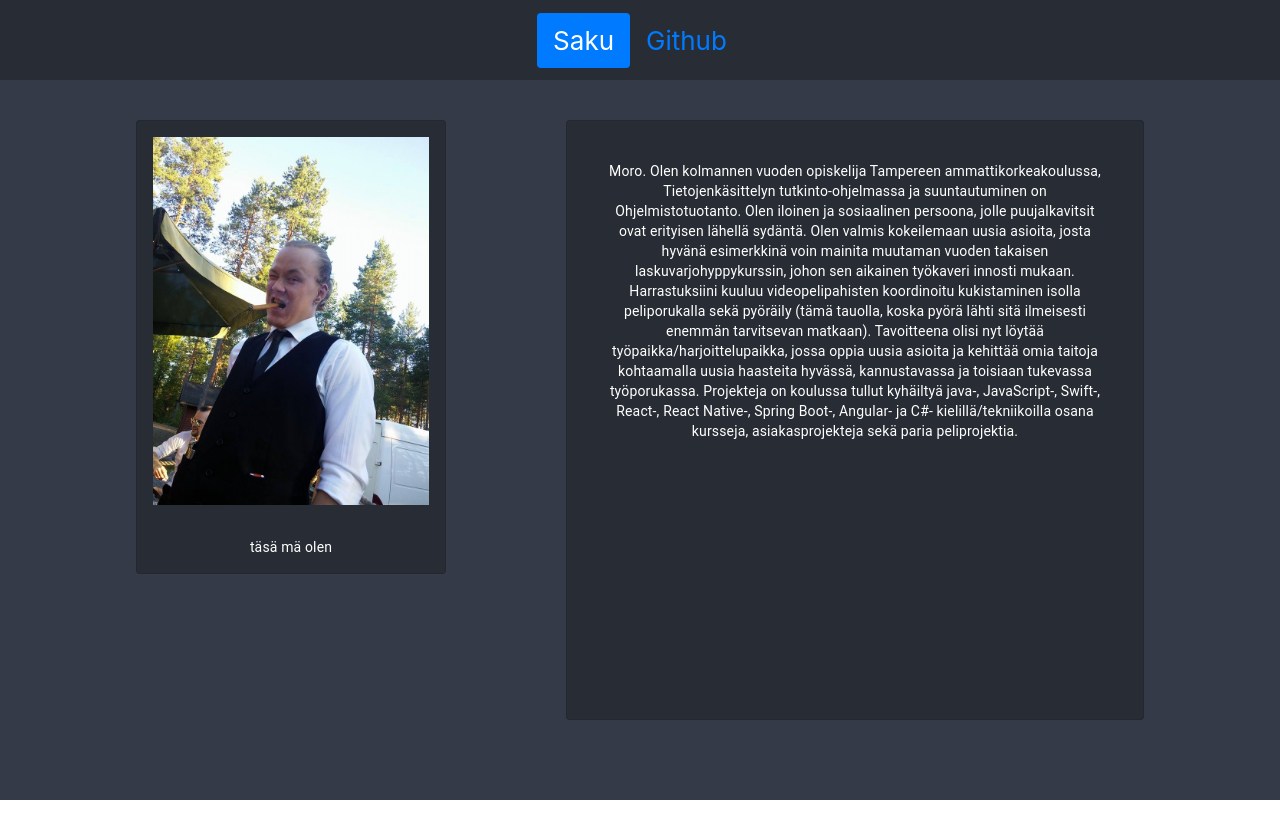
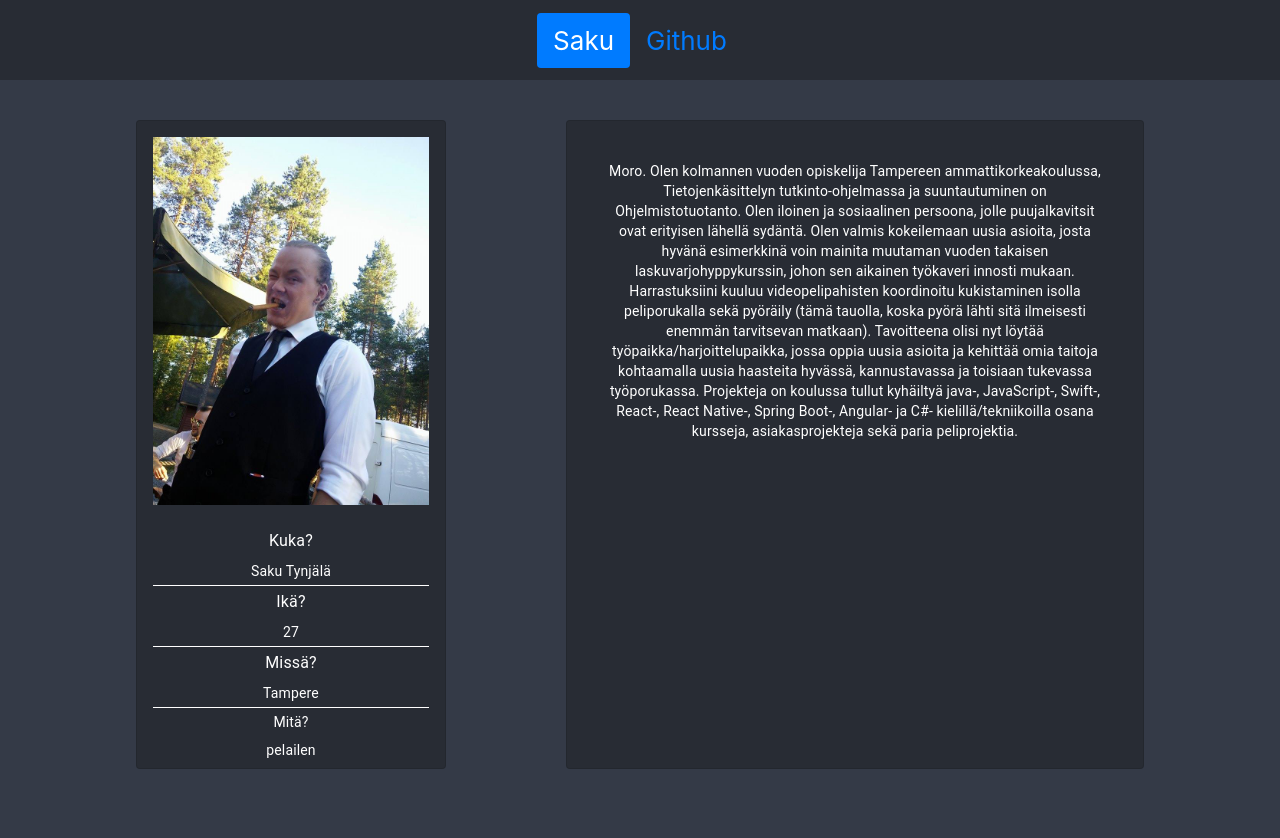
Before and after one commit to Sakkendalen/my-website, a React (Create React App) app: page / in a window 1280 px wide. Shown: the top 838 px of the page. Before the commit the page ends 800 px from the top, so only its background shows below. Built offline with nearby package versions, Linux system fonts and the light colour scheme.

Commit message:
calc birthday
Scope:
-Saku.js

because:
-funny little function to check my age

```diff
--- a/src/components/Info.js
+++ b/src/components/Info.js
@@ -34,10 +34,10 @@ export default class Info extends Component {
               <div className='content'>
                 <Grid container justify='center' spacing={2}>
                   {this.state.data.sort((a,b) => {
-                    if(a.created < b.created) {
+                    if(a.created_at < b.created_at) {
                       return true
                     }
-                    else if (a.created > b.created) {
+                    else if (a.created_at > b.created_at) {
                       return false
                     }
                     return 0
--- a/src/components/Saku.js
+++ b/src/components/Saku.js
@@ -1,5 +1,5 @@
 import React, { Component } from 'react';
-import { Typography, Paper } from '@material-ui/core';
+import { Typography, Paper, Divider } from '@material-ui/core';
 import { Image } from 'react-bootstrap';
 
 import '../styles/Saku.css';
@@ -11,11 +11,35 @@ export default class Saku extends Component {
     constructor(props){
         super(props);
         this.state = {
+          age: 0
         };
+        this.getAge = this.getAge.bind(this);
     }
 
     componentDidMount() {
+        this.getAge();
+    }
 
+    getAge() {
+      const myYear = 1993;
+      const myMonth = 3;
+      const myDay = 23;
+
+      let nowYear = new Date().getFullYear();
+      let nowMonth = new Date().getMonth() + 1;
+      let nowDay = new Date().getDate();
+
+      let age = nowYear - myYear;
+
+      if (nowMonth > myMonth){
+        return age
+      }
+      else if (nowMonth == myMonth && nowDay >= myDay) {
+        return age
+      }
+      else {
+        return age -1
+      }
     }
 
     render() {
@@ -28,8 +52,32 @@ export default class Saku extends Component {
                 <div className='imgCont'>
                   <Image alt='kuva' src={logo} rounded style={{maxHeight:'50vh', maxWidth:'50vh', padding: '2vh' }} />
                 </div>
-                <Typography variant='body2' style={{paddingTop: '2vh', paddingBottom: '2vh', color: 'white' }}>
-                  täsä mä olen
+                <Typography variant='body1' style={{paddingTop: '1vh', paddingBottom: '0.5vh', color: 'white' }}>
+                  Kuka?
+                </Typography>
+                <Typography variant='body2' style={{paddingTop: '0.5vh', paddingBottom: '0.5vh', color: 'white' }}>
+                  Saku Tynjälä
+                </Typography>
+                <Divider variant="middle" style={{ backgroundColor: 'white' }} />
+                <Typography variant='body1' style={{paddingTop: '0.5vh', paddingBottom: '0.5vh', color: 'white' }}>
+                  Ikä?
+                </Typography>
+                <Typography variant='body2' style={{paddingTop: '0.5vh', paddingBottom: '0.5vh', color: 'white' }}>
+                  {this.getAge()}
+                </Typography>
+                <Divider variant="middle" style={{ backgroundColor: 'white' }} />
+                <Typography variant='body1' style={{paddingTop: '0.5vh', paddingBottom: '0.5vh', color: 'white' }}>
+                  Missä?
+                </Typography>
+                <Typography variant='body2' style={{paddingTop: '0.5vh', paddingBottom: '0.5vh', color: 'white' }}>
+                  Tampere
+                </Typography>
+                <Divider variant="middle" style={{ backgroundColor: 'white' }} />
+                <Typography variant='body2' style={{paddingTop: '0.5vh', paddingBottom: '0.5vh', color: 'white' }}>
+                  Mitä?
+                </Typography>
+                <Typography variant='body2' style={{paddingTop: '0.5vh', paddingBottom: '1vh', color: 'white' }}>
+                  pelailen
                 </Typography>
               </Paper>
             </div>
```
